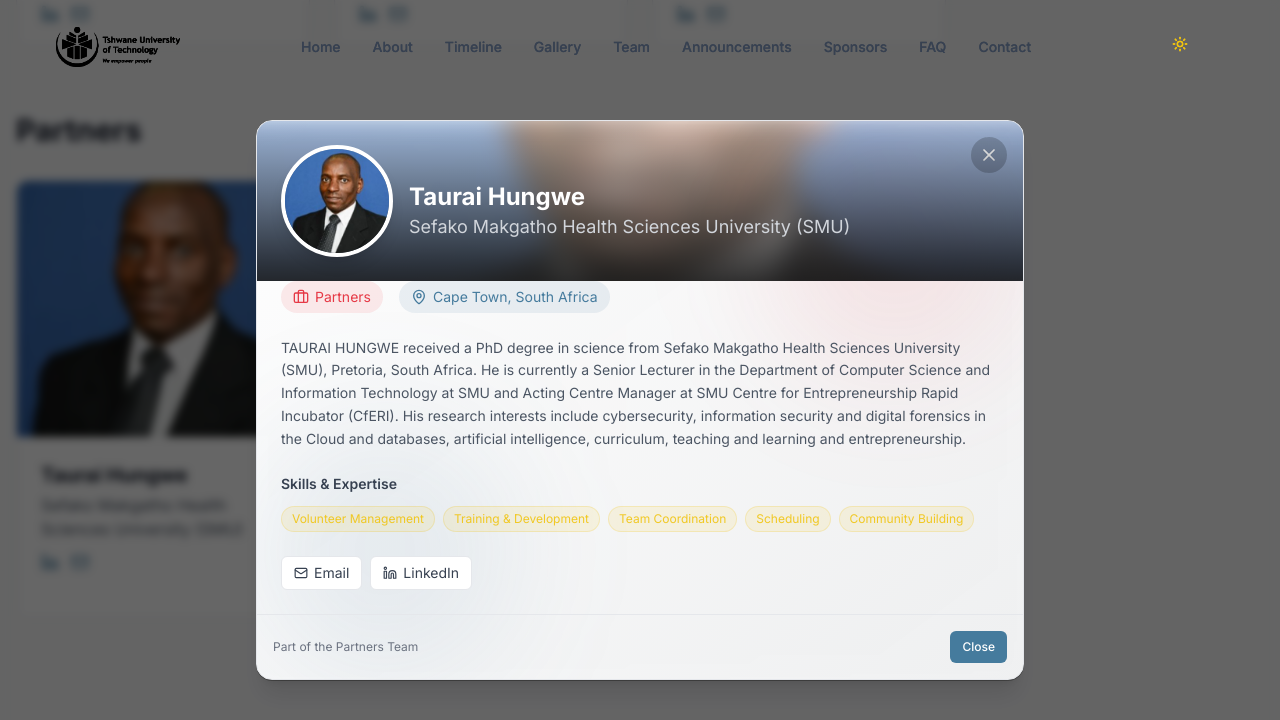
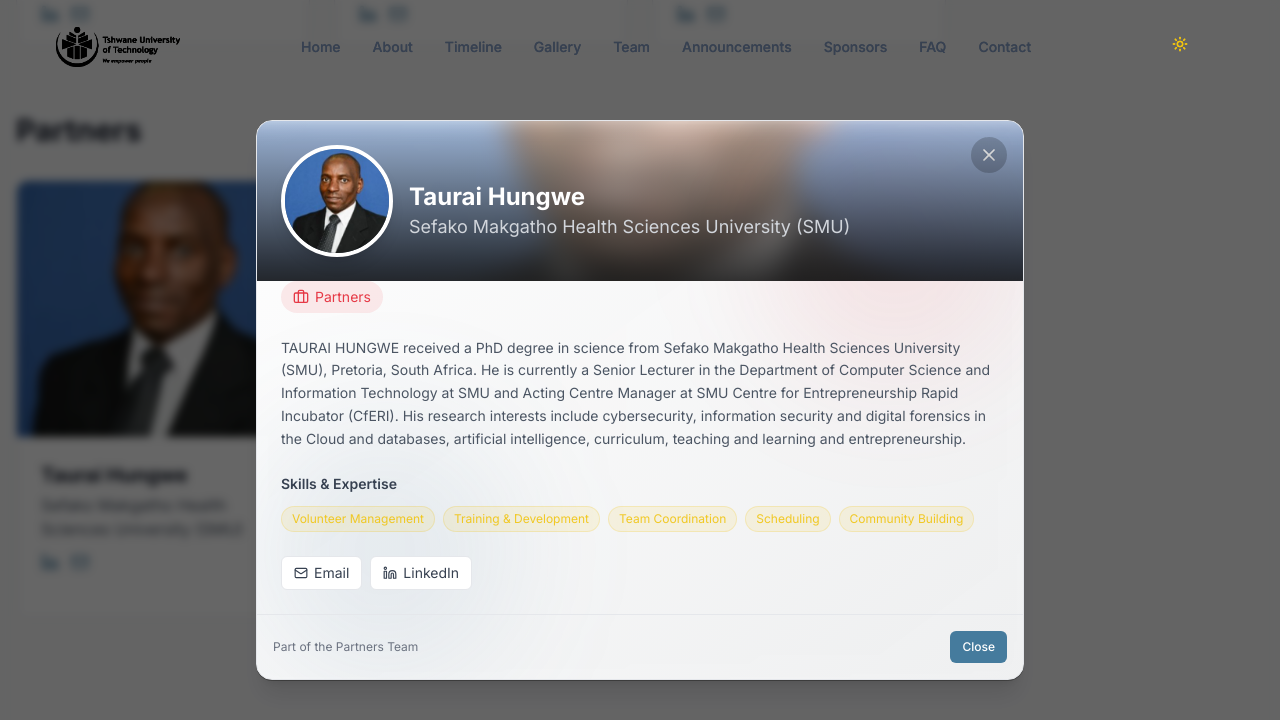
Before and after one commit to Lethabo-T-Molefe/tvh, a Next.js app: page /team in a window 1280 px wide. Both pictures are taken after a click on the element 163 px from the left and 3960 px from the top of the page. Shown: the part 3560-4280 px from the top of the page. Built offline with nearby package versions, Linux system fonts and the light colour scheme.

Commit message:
team modal-removed team members location

```diff
--- a/components/team/team-member-modal.tsx
+++ b/components/team/team-member-modal.tsx
@@ -111,16 +111,7 @@ export default function TeamMemberModal({ member, onClose }: TeamMemberModalProp
                   <span>{member.department}</span>
                 </div>
 
-                {member.location && (
-                  <div
-                    className={`flex items-center px-3 py-1.5 rounded-full ${
-                      isDark ? "bg-tvh-blue/20 text-tvh-blue" : "bg-tvh-blue/10 text-tvh-blue"
-                    }`}
-                  >
-                    <MapPin className="h-4 w-4 mr-1.5" />
-                    <span>{member.location}</span>
-                  </div>
-                )}
+
               </motion.div>
 
               {/* Bio */}
```
